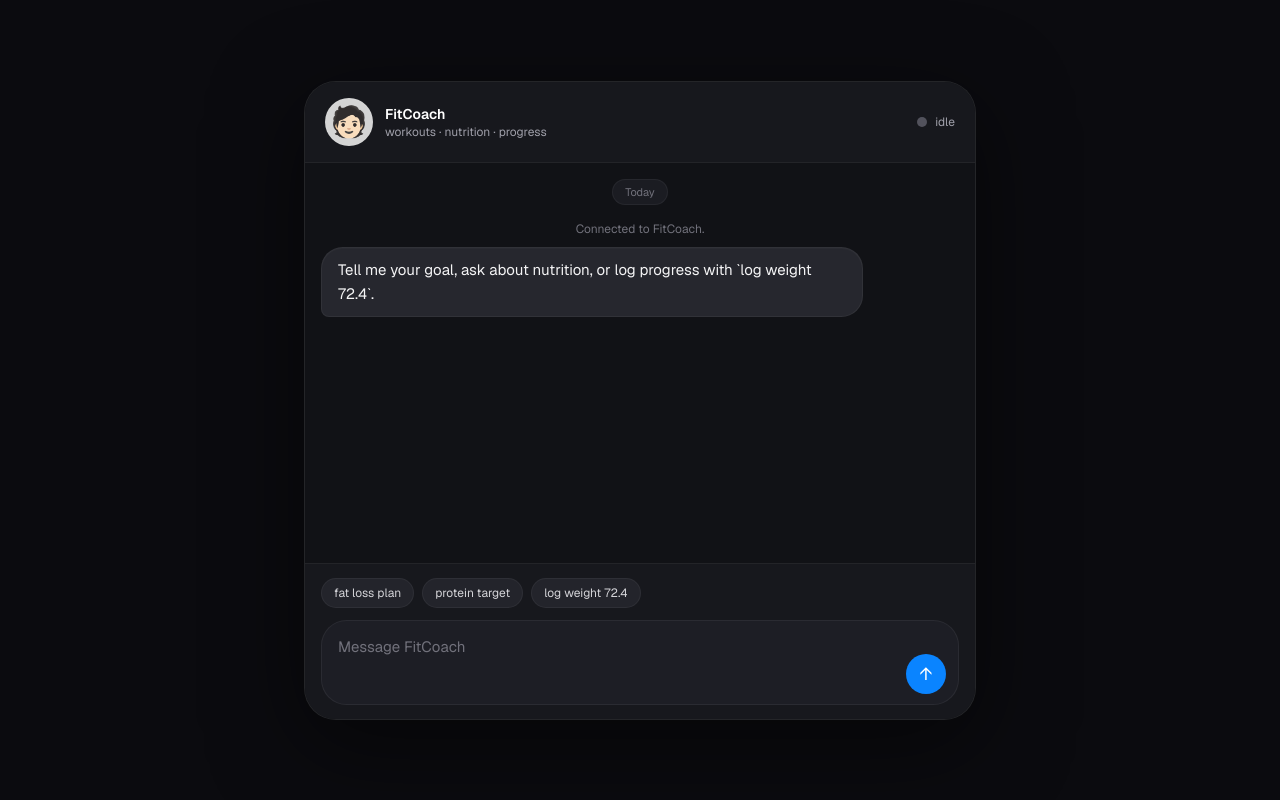
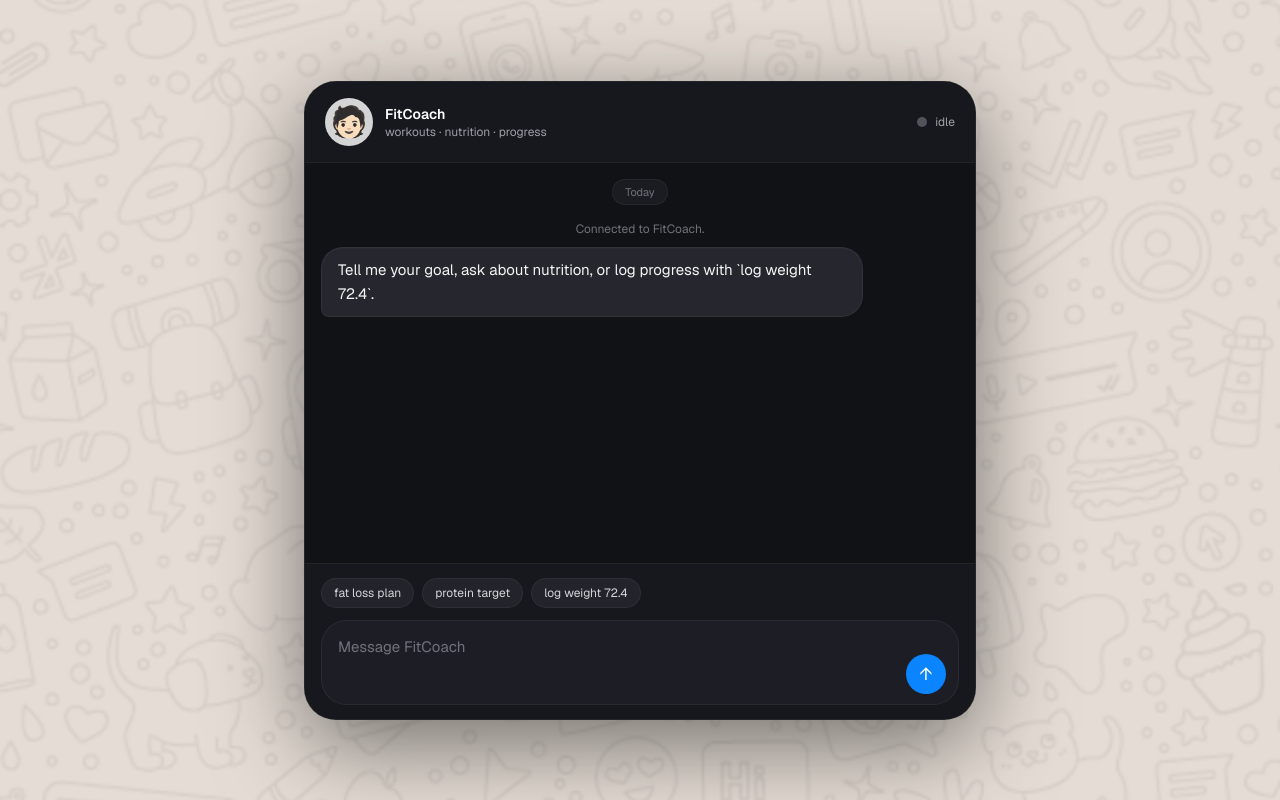
Before and after one commit to mangit955/fitness-coach-agent, a Next.js app in the folder frontend/: page / in a window 1280 px wide. Built offline with nearby package versions, Linux system fonts and the light colour scheme; no server answers.

Commit message:
chore: bg added

```diff
--- a/frontend/app/page.tsx
+++ b/frontend/app/page.tsx
@@ -142,7 +142,7 @@
   };
 
   return (
-    <main className="flex min-h-screen items-center justify-center bg-[#0b0b0f] px-4 py-6 text-zinc-100">
+    <main className="flex min-h-screen items-center justify-center bg-[#0b0b0f] bg-[url('/bg1.png')] bg-cover bg-center px-4 py-6 text-zinc-100">
       <section className="w-full max-w-2xl">
         <div className="overflow-hidden rounded-[2rem] border border-white/8 bg-[#111216] shadow-[0_24px_90px_rgba(0,0,0,0.5)]">
           <div className="border-b border-white/5 bg-[#17181d] px-5 py-4">
```
Also changed, not shown: frontend/public/bg1.png (added).
